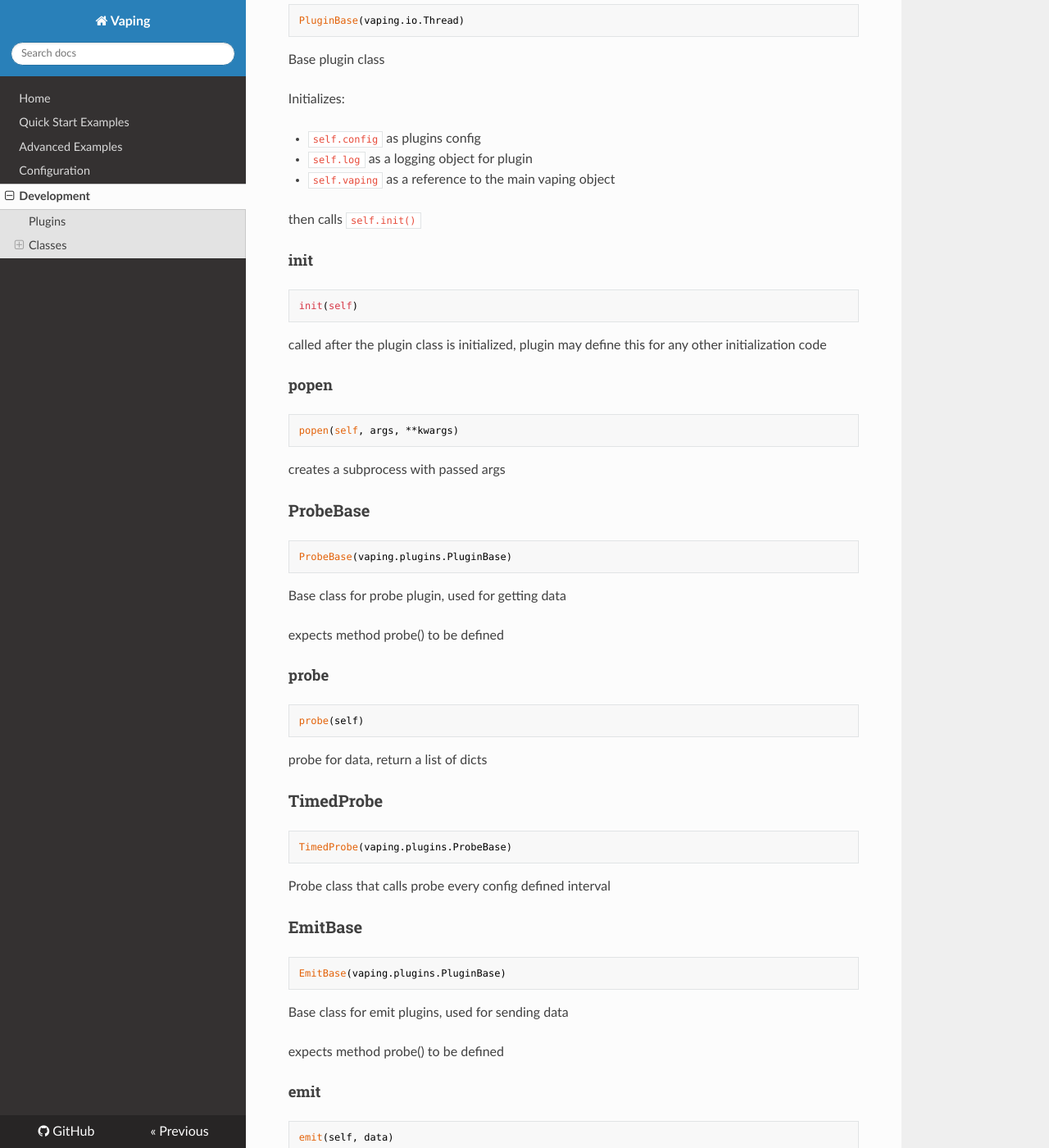
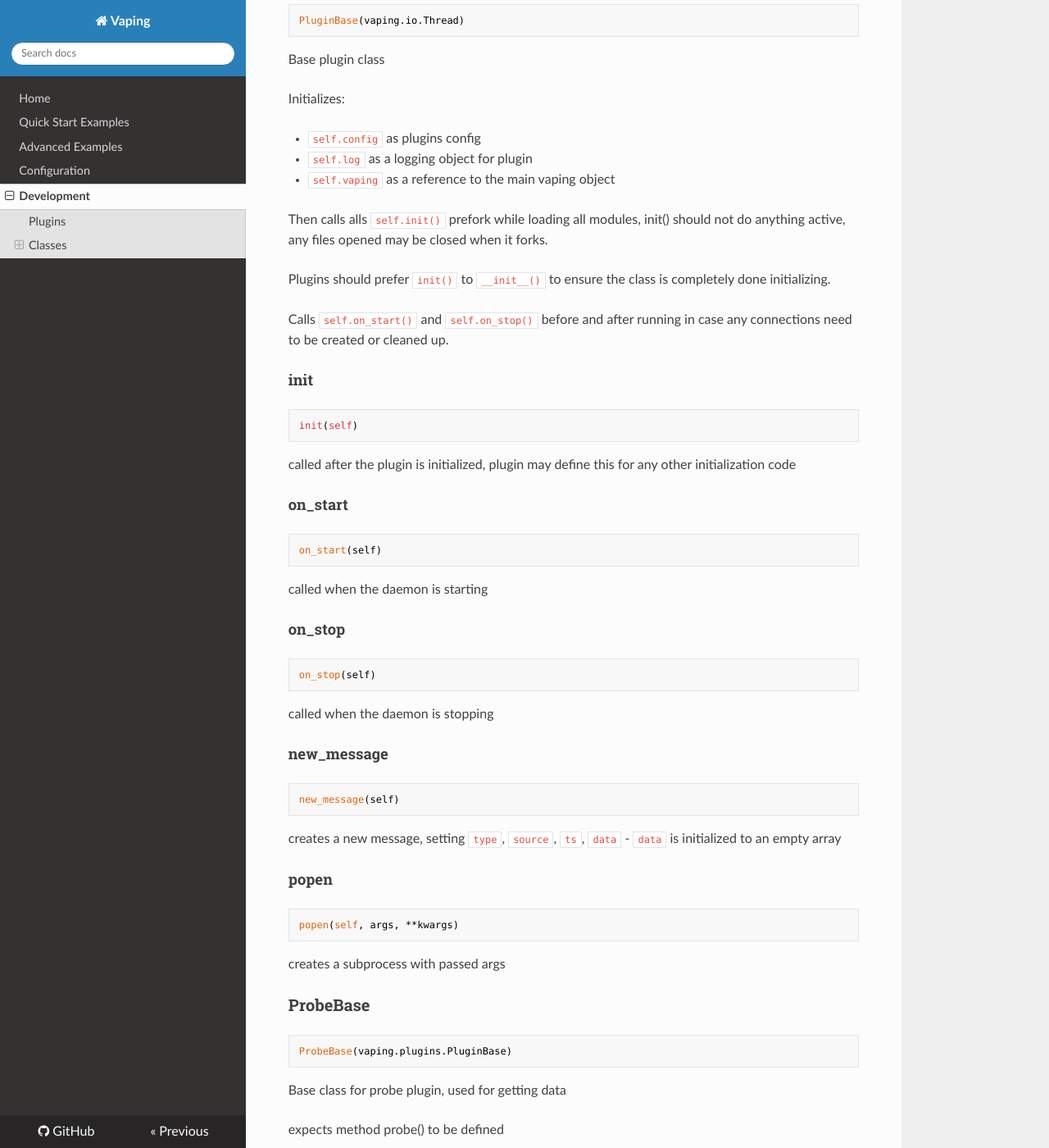
Before and after one commit to 20c/vaping, an MkDocs documentation site: the page built from docs/dev.md, in a window 1280 px wide and 1400 px high, scrolled down 921 px. Shown: the whole window at 82% size. Built offline with MkDocs 1.6.1, drawn with Linux system fonts in a browser that asks for light colours; nearby versions of some CDN libraries; old or Windows-style settings are respelled for this version of MkDocs.

Commit message:
update dev docs

````diff
--- a/docs/dev.md
+++ b/docs/dev.md
@@ -59,7 +59,14 @@
 - `self.log` as a logging object for plugin
 - `self.vaping` as a reference to the main vaping object
 
-then calls `self.init()`
+Then calls alls `self.init()` prefork while loading all modules, init() should
+not do anything active, any files opened may be closed when it forks.
+
+Plugins should prefer `init()` to `__init__()` to ensure the class is
+completely done initializing.
+
+Calls `self.on_start()` and `self.on_stop()` before and after running in
+case any connections need to be created or cleaned up.
 
 #### init
 
@@ -67,8 +74,33 @@
 init(self)
 ```
 
-called after the plugin class is initialized, plugin may define this for any
+called after the plugin is initialized, plugin may define this for any
 other initialization code
+
+#### on_start
+
+```
+on_start(self)
+```
+
+called when the daemon is starting
+
+#### on_stop
+
+```
+on_stop(self)
+```
+
+called when the daemon is stopping
+
+#### new_message
+
+```
+new_message(self)
+```
+
+creates a new message, setting `type`, `source`, `ts`, `data`
+- `data` is initialized to an empty array
 
 #### popen
 
````
Also changed, not shown: 1 other file.
